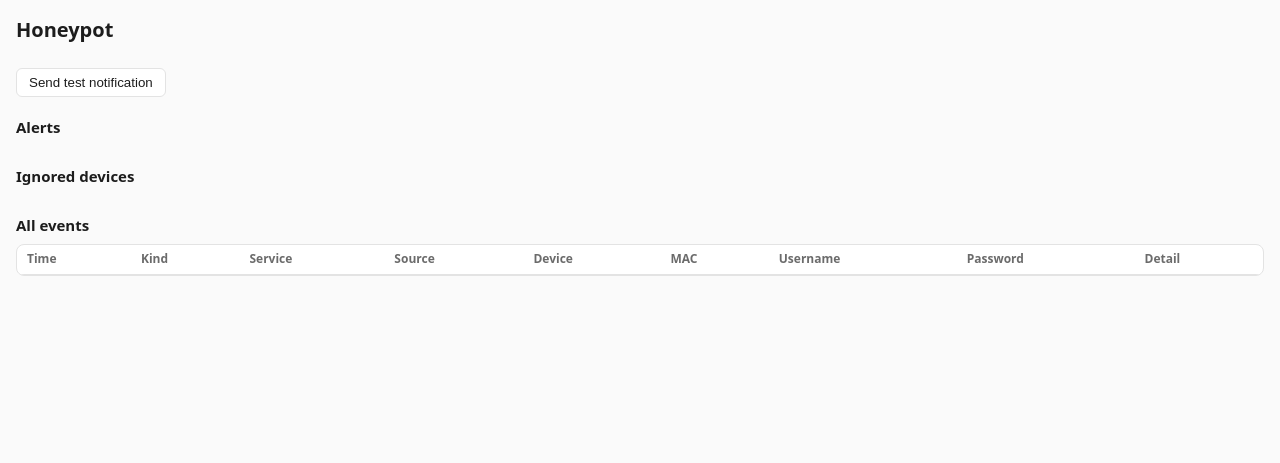
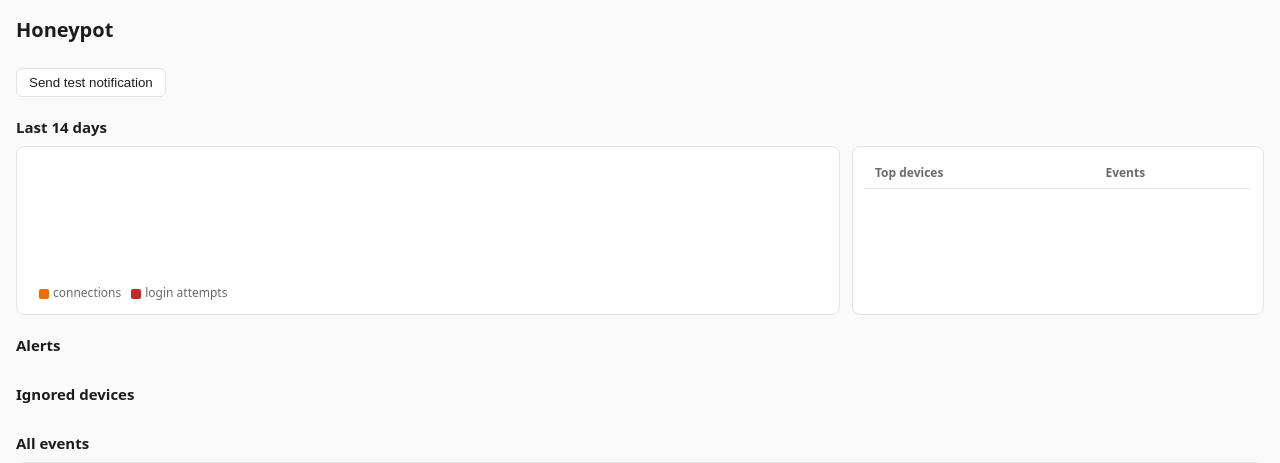
Before and after one commit to rangsjo/ha_honeypot, a Python web app: template honeypot/templates/index.html in a window 1280 px wide. Shown: the top 463 px of the page. Run offline with Jinja, Linux system fonts and the light colour scheme; the template is opened without the code that fills it, so the values that code supplies are empty.

Commit message:
feat: panel statistics and per-device history; follow DHCP address changes
- Panel: events per day for 14 days (connections vs logins), top devices,
  and clicking a device or event filters the event list to that device
  (from the whole log, not just recent events). tzdata in the image so
  days follow the configured time zone.
- The DHCP hook writes the current lease to a file, so the unprivileged
  add-on notices an address change and updates the panel status.

Closes #10
Closes #11

Co-Authored-By: Claude Opus 5.5 <noreply@anthropic.com>

```diff
--- a/honeypot/templates/index.html
+++ b/honeypot/templates/index.html
@@ -33,6 +33,19 @@ h2 { font-size:15px; margin:20px 0 8px; }
 .alert .actions { margin-top:8px; }
 .chip { display:inline-flex; gap:6px; align-items:center; background:var(--card); border:1px solid var(--line); border-radius:12px; padding:2px 4px 2px 10px; font-size:12px; }
 .chip button { padding:2px 8px; font-size:12px; }
+.stats { display:grid; grid-template-columns: minmax(0,2fr) minmax(0,1fr); gap:12px; }
+@media (max-width: 700px) { .stats { grid-template-columns: 1fr; } }
+.card { background:var(--card); border:1px solid var(--line); border-radius:8px; padding:12px; }
+.chart { display:flex; align-items:flex-end; gap:4px; height:120px; }
+.chart .col { flex:1; display:flex; flex-direction:column; justify-content:flex-end; align-items:center; height:100%; min-width:0; }
+.chart .b { width:100%; background:var(--connect); border-radius:3px 3px 0 0; min-height:1px; position:relative; }
+.chart .b .l { position:absolute; left:0; right:0; bottom:0; background:var(--login); border-radius:3px 3px 0 0; }
+.chart .d { font-size:10px; color:var(--muted); margin-top:4px; }
+.chart .n { font-size:10px; color:var(--muted); }
+.legend { font-size:12px; color:var(--muted); margin-top:6px; }
+.legend i { display:inline-block; width:10px; height:10px; border-radius:2px; margin:0 4px 0 10px; vertical-align:middle; }
+table.top td { cursor:pointer; } table.top tr:hover td { background:var(--bg); }
+.filter { font-size:13px; }
 details.more { margin-top:6px; } details.more summary { cursor:pointer; color:var(--muted); font-size:12px; }
 </style>
 </head>
@@ -43,12 +56,19 @@ details.more { margin-top:6px; } details.more summary { cursor:pointer; color:va
   <button id="test">Send test notification</button>
   <span id="msg" class="muted"></span>
 </div>
+<h2>Last 14 days</h2>
+<div class="stats">
+  <div class="card"><div class="chart" id="chart"></div>
+    <div class="legend"><i style="background:var(--connect)"></i>connections<i style="background:var(--login)"></i>login attempts</div></div>
+  <div class="card"><table class="top"><thead><tr><th>Top devices</th><th>Events</th></tr></thead><tbody id="top"></tbody></table>
+    <p class="muted" id="no-top" hidden>Nobody yet.</p></div>
+</div>
 <h2>Alerts</h2>
 <div class="alerts" id="alerts"></div>
 <p class="muted" id="no-alerts" hidden>No alerts yet.</p>
 <h2>Ignored devices</h2>
 <div class="bar" id="ignored"></div>
-<h2>All events</h2>
+<h2>All events <span class="filter" id="filter"></span></h2>
 <div class="wrap">
 <table>
   <thead><tr><th>Time</th><th>Kind</th><th>Service</th><th>Source</th><th>Device</th><th>MAC</th><th>Username</th><th>Password</th><th>Detail</th></tr></thead>
@@ -83,14 +103,54 @@ function deviceName(h) {
   return [name, h.vendor].filter(Boolean).join(' · ');
 }
 
+let deviceFilter = null;
+
+function setFilter(ip) {
+  deviceFilter = ip;
+  const f = document.getElementById('filter');
+  f.replaceChildren();
+  if (ip) {
+    const b = el('button', null, 'Show all');
+    b.onclick = () => setFilter(null);
+    f.append(el('span', 'muted', `· only ${ip} `), b);
+    document.getElementById('events').scrollIntoView({ behavior: 'smooth', block: 'start' });
+  }
+  loadEvents();
+}
+
+async function loadStats() {
+  const s = await fetch('api/stats').then(r => r.json());
+  const max = Math.max(1, ...s.days.map(d => d.events));
+  document.getElementById('chart').replaceChildren(...s.days.map(d => {
+    const col = el('div', 'col');
+    col.title = `${d.day}: ${d.events} events, ${d.logins} login attempts`;
+    const bar = el('div', 'b');
+    bar.style.height = `${(d.events / max) * 100}%`;
+    const login = el('div', 'l');
+    login.style.height = d.events ? `${(d.logins / d.events) * 100}%` : '0';
+    bar.append(login);
+    col.append(el('div', 'n', d.events || ''), bar, el('div', 'd', d.day.slice(8)));
+    return col;
+  }));
+  document.getElementById('no-top').hidden = s.top.length > 0;
+  document.getElementById('top').replaceChildren(...s.top.map(t => {
+    const tr = document.createElement('tr');
+    tr.append(cell(t.name ? `${t.name} (${t.ip})` : t.ip), cell(t.events));
+    tr.onclick = () => setFilter(t.ip);
+    return tr;
+  }));
+}
+
 async function loadEvents() {
   const [events, hosts] = await Promise.all([
-    fetch('api/events?limit=300').then(r => r.json()),
+    fetch(deviceFilter ? `api/events?limit=500&ip=${encodeURIComponent(deviceFilter)}` : 'api/events?limit=300').then(r => r.json()),
     fetch('api/hosts').then(r => r.json()),
   ]);
   document.getElementById('empty').hidden = events.length > 0;
   document.getElementById('events').replaceChildren(...events.map(e => {
     const tr = document.createElement('tr');
+    tr.onclick = () => setFilter(e.src_ip);
+    tr.style.cursor = 'pointer';
     tr.append(
       cell(new Date(e.ts * 1000).toLocaleString()),
       cell(e.kind, 'kind-' + e.kind),
@@ -169,7 +229,8 @@ loadStatus();
 loadEvents();
 loadAlerts();
 loadIgnored();
-setInterval(() => { loadEvents(); loadAlerts(); }, 10000);
+loadStats();
+setInterval(() => { loadEvents(); loadAlerts(); loadStats(); }, 10000);
 </script>
 </body>
 </html>
```
Also changed, not shown: honeypot/events.py (+12 -0 lines), honeypot/main.py (+8 -0 lines), honeypot/netns.py (+13 -0 lines), honeypot/stats.py (added, +39 -0 lines), honeypot/ui.py (+8 -0 lines), tests/test_netns.py (+11 -0 lines), tests/test_stats.py (added, +20 -0 lines), 2 other files.
